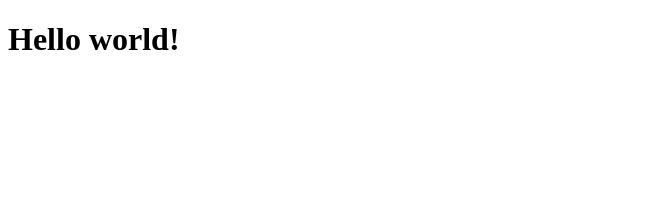
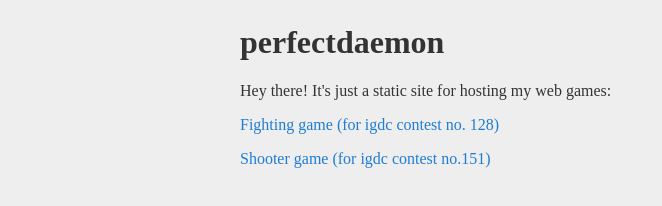
Before and after one commit to perfectdaemon/perfectdaemon.github.io, a plain HTML site: page index.html in a window 1280 px wide. Shown: the whole page, without its empty margins (0-662 px from the left). Drawn offline with Linux system fonts and the light colour scheme.

Commit message:
Changed index.html

```diff
--- a/index.html
+++ b/index.html
@@ -1,7 +1,32 @@
 <!doctype html>
 <html>
-<head></head>
+
+<head>
+    <style>
+        html {
+            color: #333;
+            background-color: #eee;
+        }
+
+        a {
+            color: rgb(32, 124, 211);
+            text-decoration: none;
+        }
+
+        .layout {
+            margin: 24px auto;
+            max-width: 800px;
+        }
+    </style>
+</head>
+
 <body>
-<h1>Hello world!</h1>
+    <div class="layout">
+        <h1>perfectdaemon</h1>
+        <p>Hey there! It's just a static site for hosting my web games:</p>
+        <p><a href="/128/index.html">Fighting game (for igdc contest no. 128)</a></p>
+        <p><a href="/151/index.html">Shooter game (for igdc contest no.151)</a></p>
+    </div>
 </body>
+
 </html>
```
